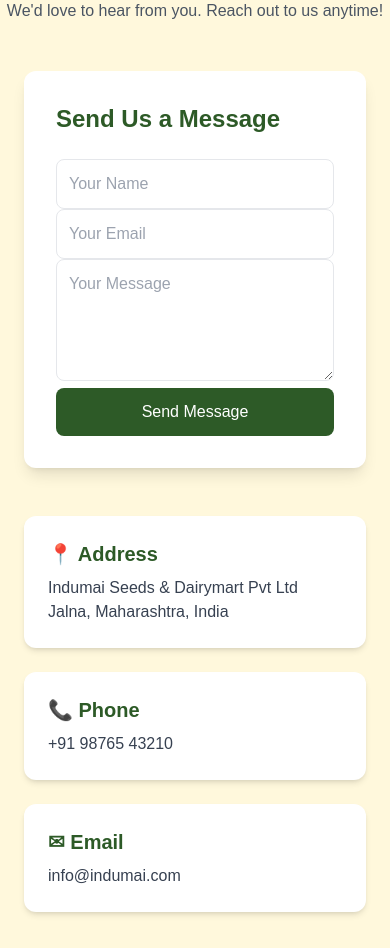
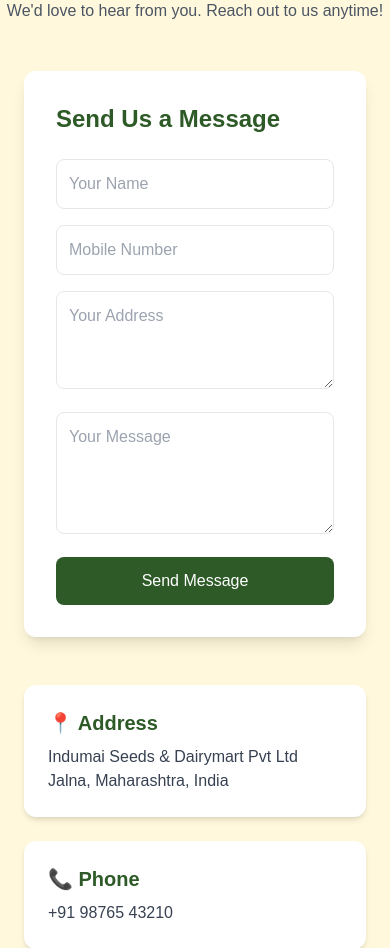
Before and after one commit to dabhadepallavi319-droid/INDUMAI-ECOMMERCE-website-, a Flask app: page /contact in a window 390 px wide. Shown: the part 185-1133 px from the top of the page. Run offline with Flask 3, Linux system fonts and the light colour scheme; some libraries are stand-ins or nearby versions.

Commit message:
Enhance contact form with mobile and address fields
Updated contact form to include mobile number and address fields.

```diff
--- a/templates/contact.html
+++ b/templates/contact.html
@@ -90,21 +90,33 @@
     <div class="bg-white p-8 rounded-xl shadow-lg">
       <h2 class="text-2xl font-semibold text-primary mb-6">Send Us a Message</h2>
 
-        <form action="{{ url_for('contact') }}" method="POST">
+        <form action="{{ url_for('contact') }}" method="POST" class="space-y-4">
+
+  <!-- Name -->
   <input type="text" name="name" placeholder="Your Name"
          class="w-full p-3 border rounded-lg focus:outline-none focus:ring-2 focus:ring-primary" required>
 
-        <input type="email" name="email" placeholder="Your Email"
+  <!-- Mobile Number -->
+  <input type="tel" name="mobile" placeholder="Mobile Number"
+         pattern="[0-9]{10}" maxlength="10"
          class="w-full p-3 border rounded-lg focus:outline-none focus:ring-2 focus:ring-primary" required>
 
+  <!-- Address -->
+  <textarea name="address" rows="3" placeholder="Your Address"
+            class="w-full p-3 border rounded-lg focus:outline-none focus:ring-2 focus:ring-primary" required></textarea>
+
+  <!-- Message -->
   <textarea name="message" rows="4" placeholder="Your Message"
             class="w-full p-3 border rounded-lg focus:outline-none focus:ring-2 focus:ring-primary" required></textarea>
 
+  <!-- Button -->
   <button type="submit"
           class="w-full bg-primary text-white py-3 rounded-lg hover:bg-green-800 transition">
     Send Message
   </button>
+
 </form>
+
     </div>
 
     <!-- Contact Info -->
```
Lines whose indentation alone changed are shown as unchanged.
